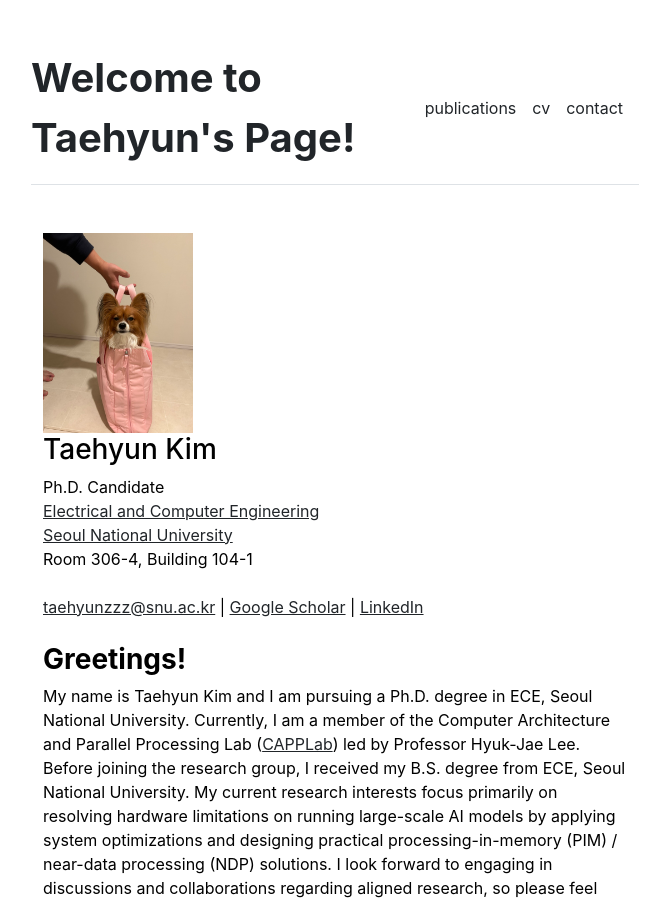
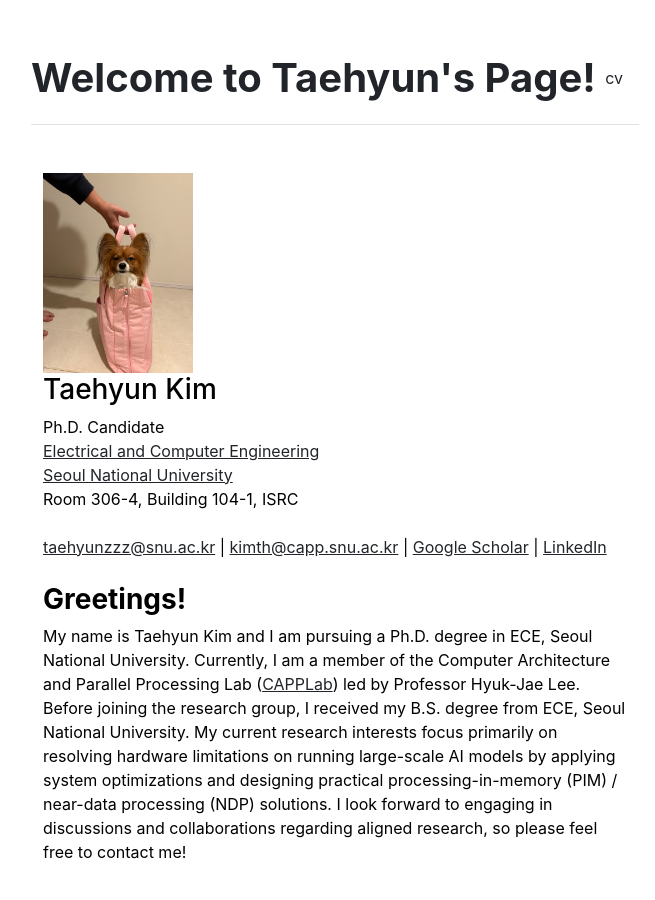
Before and after one commit to taehyunzzz/taehyunzzz.github.io, a Jekyll site: the page built from index.md, in a window 1280 px wide and 900 px high. Shown: the whole window, without its empty margins (305-960 px from the left). Built offline with Jekyll 4.4.1, drawn with Linux system fonts in a browser that asks for light colours.

Commit message:
DEBUG: test94

```diff
--- a/_data/settings.yml
+++ b/_data/settings.yml
@@ -1,7 +1,7 @@
 menu:
-- {name: 'publications', url: '/publications'}
+# - {name: 'publications', url: '/publications'}
 - {name: 'cv', url: '/cv'}
-- {name: 'contact', url: '/contact'}
+# - {name: 'contact', url: '/contact'}
 
 social:
 - {icon: 'github', link: 'https://github.com/taehyunzzz'}
--- a/_layouts/home.html
+++ b/_layouts/home.html
@@ -19,11 +19,12 @@ layout: default
             Ph.D. Candidate<br>
             <a href="https://ece.snu.ac.kr/en">Electrical and Computer Engineering</a><br>
             <a href="https://en.snu.ac.kr">Seoul National University</a><br>
-            Room 306-4, Building 104-1<br>
+            Room 306-4, Building 104-1, ISRC<br>
 
             <br>
 
             <a href="mailto:taehyunzzz@snu.ac.kr">taehyunzzz@snu.ac.kr</a> |
+            <a href="mailto:kimth@capp.snu.ac.kr">kimth@capp.snu.ac.kr</a> |
             <a href="https://scholar.google.com/citations?user=ZlCHolkAAAAJ&hl=ko&oi=sra">Google Scholar</a> |
             <a href="https://www.linkedin.com/in/taehyun-kim-887601168/">LinkedIn</a>
         </div>
```
